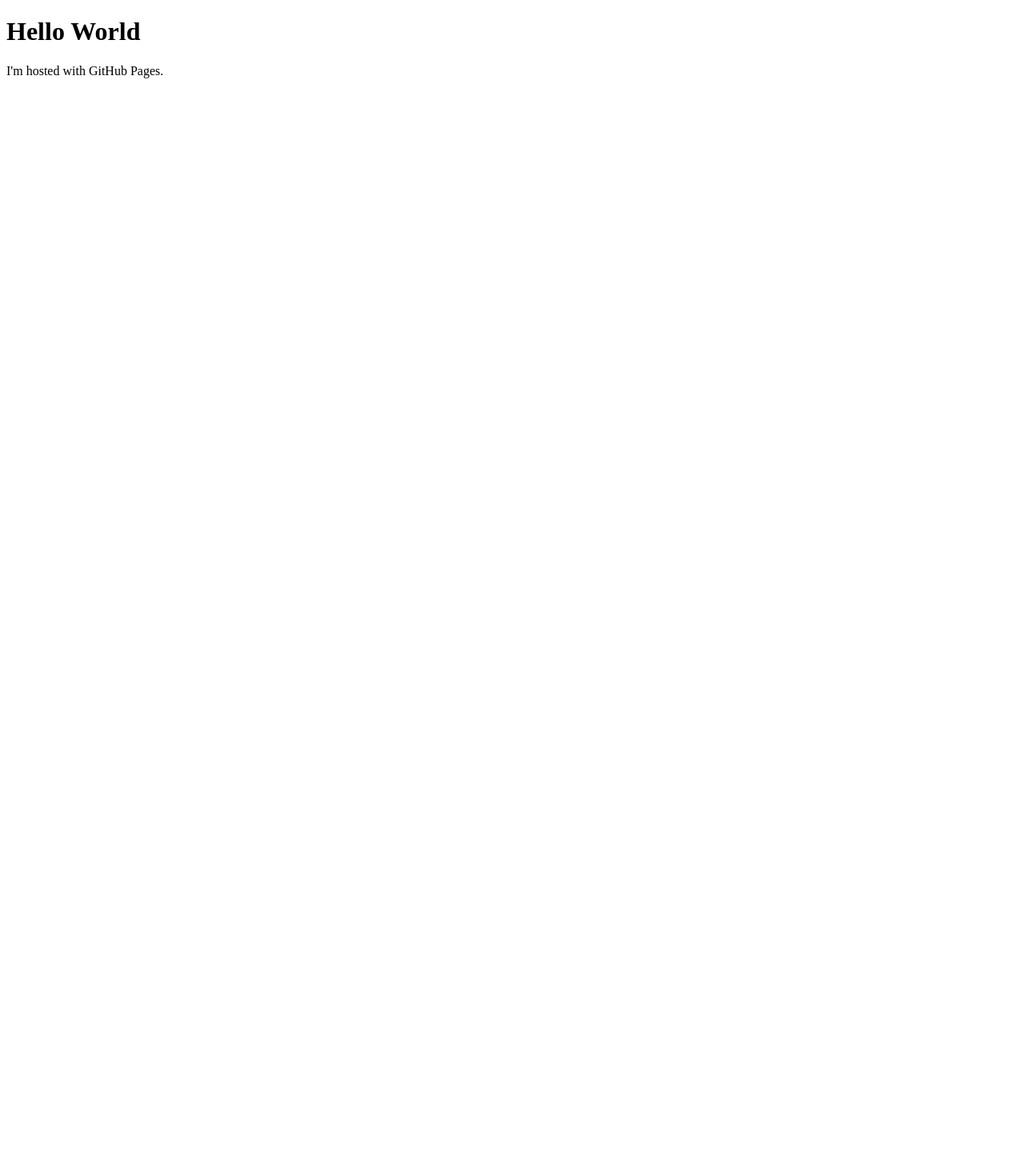
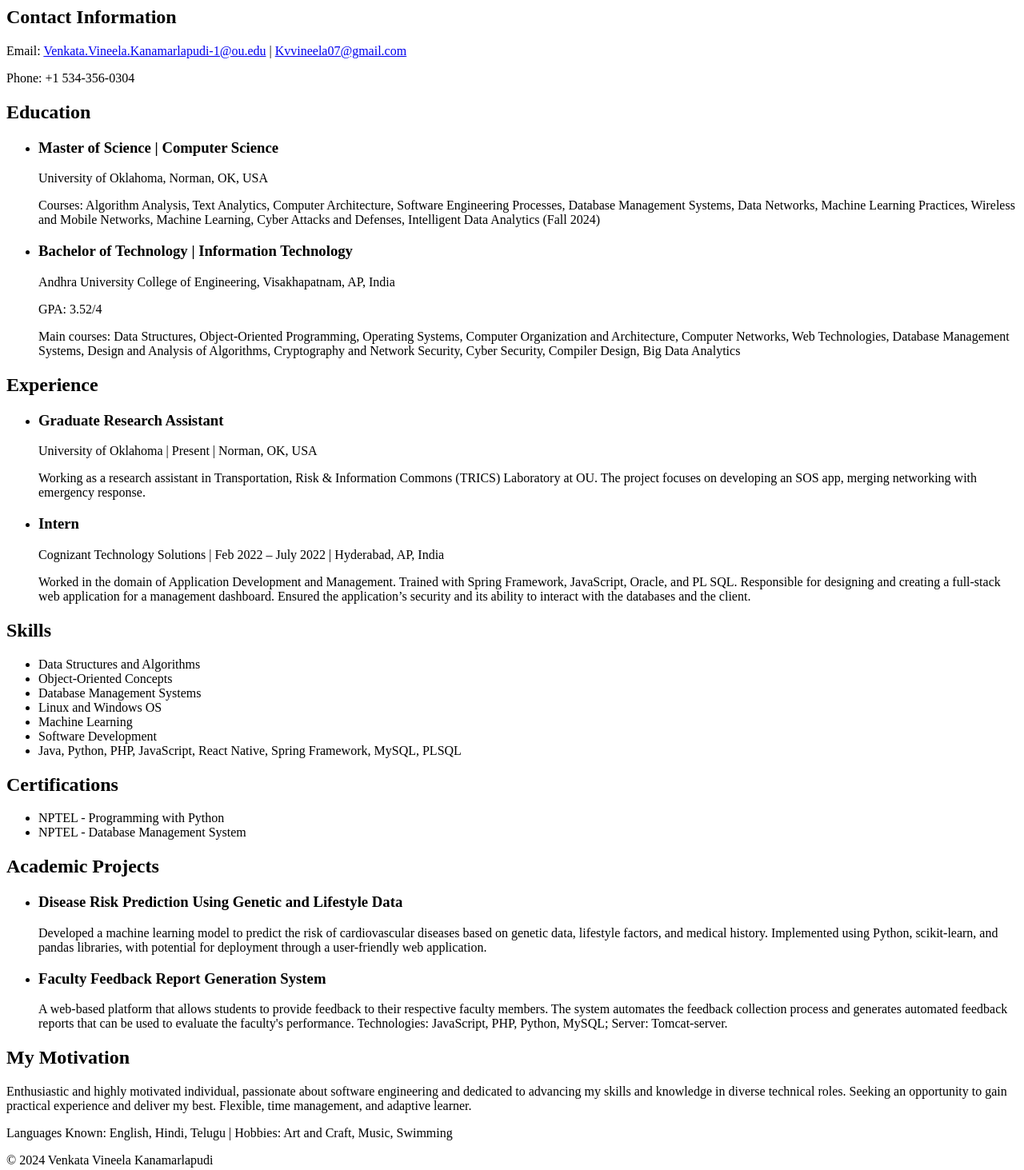
Before and after one commit to Venkata-Vineela/Venkata-Vineela.github.io, a plain HTML site: page index.html in a window 1280 px wide. Shown: the whole page at 80% size. Before the commit the page ends 800 px from the top, so only its background shows below. Drawn offline with Linux system fonts and the light colour scheme.

Commit message:
Update index.html

```diff
--- a/index.html
+++ b/index.html
@@ -1,7 +1,85 @@
-<!DOCTYPE html>
-<html>
-<body>
-<h1>Hello World</h1>
-<p>I'm hosted with GitHub Pages.</p>
+    <section id="contact">
+        <h2>Contact Information</h2>
+        <p>Email: <a href="mailto:Venkata.Vineela.Kanamarlapudi-1@ou.edu">Venkata.Vineela.Kanamarlapudi-1@ou.edu</a> | <a href="mailto:Kvvineela07@gmail.com">Kvvineela07@gmail.com</a></p>
+        <p>Phone: +1 534-356-0304</p>
+    </section>
+
+    <section id="education">
+        <h2>Education</h2>
+        <ul>
+            <li>
+                <h3>Master of Science | Computer Science</h3>
+                <p>University of Oklahoma, Norman, OK, USA</p>
+                <p>Courses: Algorithm Analysis, Text Analytics, Computer Architecture, Software Engineering Processes, Database Management Systems, Data Networks, Machine Learning Practices, Wireless and Mobile Networks, Machine Learning, Cyber Attacks and Defenses, Intelligent Data Analytics (Fall 2024)</p>
+            </li>
+            <li>
+                <h3>Bachelor of Technology | Information Technology</h3>
+                <p>Andhra University College of Engineering, Visakhapatnam, AP, India</p>
+                <p>GPA: 3.52/4</p>
+                <p>Main courses: Data Structures, Object-Oriented Programming, Operating Systems, Computer Organization and Architecture, Computer Networks, Web Technologies, Database Management Systems, Design and Analysis of Algorithms, Cryptography and Network Security, Cyber Security, Compiler Design, Big Data Analytics</p>
+            </li>
+        </ul>
+    </section>
+
+    <section id="experience">
+        <h2>Experience</h2>
+        <ul>
+            <li>
+                <h3>Graduate Research Assistant</h3>
+                <p>University of Oklahoma | Present | Norman, OK, USA</p>
+                <p>Working as a research assistant in Transportation, Risk & Information Commons (TRICS) Laboratory at OU. The project focuses on developing an SOS app, merging networking with emergency response.</p>
+            </li>
+            <li>
+                <h3>Intern</h3>
+                <p>Cognizant Technology Solutions | Feb 2022 – July 2022 | Hyderabad, AP, India</p>
+                <p>Worked in the domain of Application Development and Management. Trained with Spring Framework, JavaScript, Oracle, and PL SQL. Responsible for designing and creating a full-stack web application for a management dashboard. Ensured the application’s security and its ability to interact with the databases and the client.</p>
+            </li>
+        </ul>
+    </section>
+
+    <section id="skills">
+        <h2>Skills</h2>
+        <ul>
+            <li>Data Structures and Algorithms</li>
+            <li>Object-Oriented Concepts</li>
+            <li>Database Management Systems</li>
+            <li>Linux and Windows OS</li>
+            <li>Machine Learning</li>
+            <li>Software Development</li>
+            <li>Java, Python, PHP, JavaScript, React Native, Spring Framework, MySQL, PLSQL</li>
+        </ul>
+    </section>
+
+    <section id="certifications">
+        <h2>Certifications</h2>
+        <ul>
+            <li>NPTEL - Programming with Python</li>
+            <li>NPTEL - Database Management System</li>
+        </ul>
+    </section>
+
+    <section id="projects">
+        <h2>Academic Projects</h2>
+        <ul>
+            <li>
+                <h3>Disease Risk Prediction Using Genetic and Lifestyle Data</h3>
+                <p>Developed a machine learning model to predict the risk of cardiovascular diseases based on genetic data, lifestyle factors, and medical history. Implemented using Python, scikit-learn, and pandas libraries, with potential for deployment through a user-friendly web application.</p>
+            </li>
+            <li>
+                <h3>Faculty Feedback Report Generation System</h3>
+                <p>A web-based platform that allows students to provide feedback to their respective faculty members. The system automates the feedback collection process and generates automated feedback reports that can be used to evaluate the faculty's performance. Technologies: JavaScript, PHP, Python, MySQL; Server: Tomcat-server.</p>
+            </li>
+        </ul>
+    </section>
+
+    <section id="motivation">
+        <h2>My Motivation</h2>
+        <p>Enthusiastic and highly motivated individual, passionate about software engineering and dedicated to advancing my skills and knowledge in diverse technical roles. Seeking an opportunity to gain practical experience and deliver my best. Flexible, time management, and adaptive learner.</p>
+    </section>
+
+    <footer>
+        <p>Languages Known: English, Hindi, Telugu | Hobbies: Art and Craft, Music, Swimming</p>
+        <p>&copy; 2024 Venkata Vineela Kanamarlapudi</p>
+    </footer>
 </body>
 </html>
```
